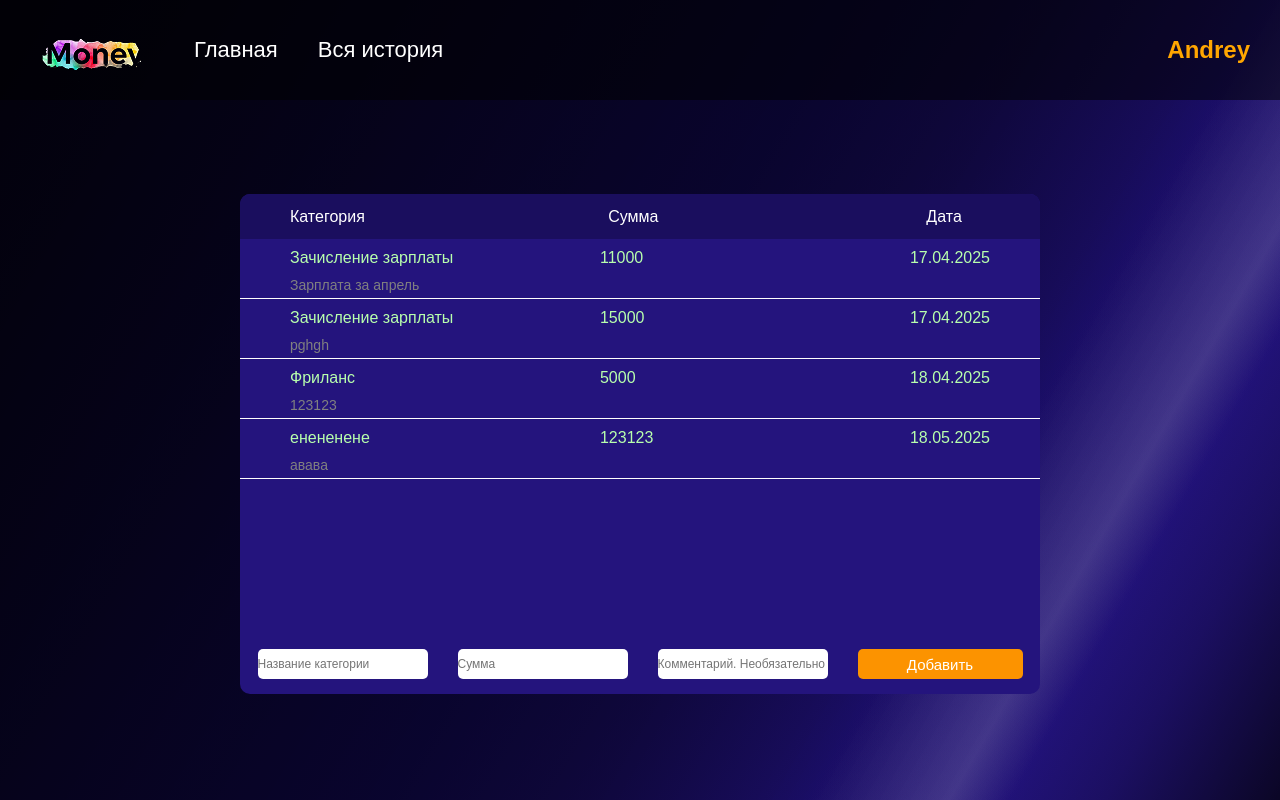
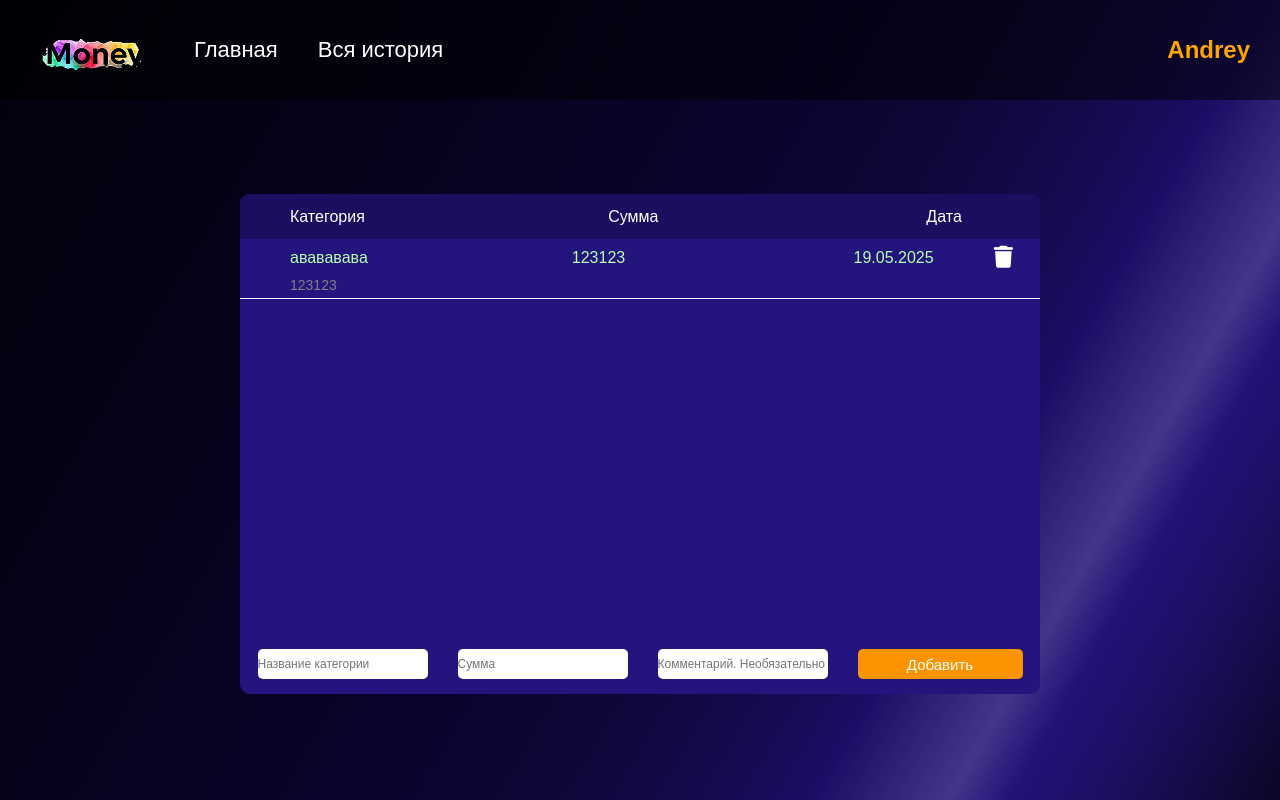
Before and after one commit to Ratatouille1226/graduate-work, a React (Vite) app: page /incomes in a window 1280 px wide. Built offline with nearby package versions, Linux system fonts and the light colour scheme; data requests are answered from the project's data file.

Commit message:
Добавил удаление комментариев и расходов/доходов

```diff
--- a/src/api/getDataFromServer.jsx
+++ b/src/api/getDataFromServer.jsx
@@ -31,9 +31,9 @@ export const GetDataFromServer = (dataName) => {
 		}
 	};
 	//Удаление доходов/расходов/счетов
-	const deleteAccounts = async (id) => {
+	const deleteAccounts = async (id, type) => {
 		try {
-			const response = await fetch(`${HTTP_LINK}accounts/${id}`, {
+			const response = await fetch(`${HTTP_LINK}${type}/${id}`, {
 				method: 'DELETE',
 			});
 
--- a/src/components/accounts/Accounts.jsx
+++ b/src/components/accounts/Accounts.jsx
@@ -74,7 +74,7 @@ export const Accounts = () => {
 	//Удаление счёта
 	const onDeleteAccount = async (id) => {
 		try {
-			await GetDataFromServer().deleteAccounts(id);
+			await GetDataFromServer().deleteAccounts(id, 'accounts');
 			setRefreshAccounts((prev) => !prev);
 		} catch (error) {
 			console.error('Ошибка удаления задачи:', error);
--- a/src/components/transactions/Transactions.jsx
+++ b/src/components/transactions/Transactions.jsx
@@ -4,6 +4,7 @@ import * as yup from 'yup';
 import styles from './transactions.module.css';
 import { useForm } from 'react-hook-form';
 import { yupResolver } from '@hookform/resolvers/yup';
+import { SliceSentence } from '../../utils';
 
 const validateSchema = yup.object().shape({
 	categories: yup
@@ -69,6 +70,22 @@ export const Transactions = ({ type }) => {
 		setEditingCommentId(null);
 		setRefreshExpenses((prev) => !prev);
 	};
+	//Удаление расходов/доходов
+	const onRemoveIncomeExpenses = async (id) => {
+		await data.deleteAccounts(id, 'incomesExpenses');
+		setRefreshExpenses((prev) => !prev);
+	};
+	//Удаление комментария
+	const onRemoveComment = async (id) => {
+		await data.editAddComments(id, '');
+		setEditingCommentId(null);
+		setNewComment((prev) => {
+			const updated = { ...prev };
+			delete updated[id];
+			return updated;
+		});
+		setRefreshExpenses((prev) => !prev);
+	};
 
 	const errorCategories = errors?.categories?.message;
 	const errorSum = errors?.sum?.message;
@@ -89,6 +106,9 @@ export const Transactions = ({ type }) => {
 									<span>{dataItem.categories}</span>
 									<span>{dataItem.sum}</span>
 									<span>{dataItem.date}</span>
+									<span onClick={() => onRemoveIncomeExpenses(dataItem.id)}>
+										<i className="fa-solid fa-trash"></i>
+									</span>
 								</div>
 								<div className={styles['comment']}>
 									{editingCommentId === dataItem.id ? (
@@ -103,6 +123,7 @@ export const Transactions = ({ type }) => {
 												}
 											/>
 											<button onClick={() => onNewComment(dataItem.id)}>Сохранить</button>
+											<button onClick={() => onRemoveComment(dataItem.id)}>Удалить</button>
 										</>
 									) : dataItem.comment ? (
 										<span
@@ -115,7 +136,7 @@ export const Transactions = ({ type }) => {
 												}));
 											}}
 										>
-											{dataItem.comment}
+											<SliceSentence text={dataItem.comment} maxLength={175} />
 										</span>
 									) : (
 										<>
--- a/src/components/transactions/transactions.module.css
+++ b/src/components/transactions/transactions.module.css
@@ -38,15 +38,28 @@
 	width: 100%;
 	border-bottom: 1px solid #fff;
 }
+.expenses i {
+	margin: -3px 0px 0px 60px;
+	position: absolute;
+	color: #fff;
+	font-size: 22px;
+	transition: .6s ease all;
+	cursor: pointer;
+}
+.expenses i:hover {
+	color: red;
+	transition: .6s ease all;
+	cursor: pointer;
+}
 .expenses__data-red{
 	display: grid;
-	grid-template-columns: 5fr 5fr 1fr;
+	grid-template-columns: 5fr 5fr 1fr 1fr;
 	padding: 10px 50px;
 	color: #ffadad;
 }
 .expenses__data-green{
 	display: grid;
-	grid-template-columns: 5fr 5fr 1fr;
+	grid-template-columns: 5fr 5fr 1fr 1fr;
 	padding: 10px 50px;
 	color: #B8FFAD;
 }
@@ -56,6 +69,23 @@
 	font-size: 14px;
 	color: gray;
 }
+.comment input {
+	border-radius: 2px;
+	height: 20px;
+	font-size: 12px;
+	padding-left: 5px;
+	border: none;
+}
+
+.comment button {
+	width: 80px;
+	height: 20px;
+	margin-left: 20px;
+	border-radius: 2px;
+	border: none;
+	cursor: pointer;
+}
+
 .button__container {
 	width: 100%;
 	display: flex;
--- a/src/db.json
+++ b/src/db.json
@@ -16,20 +16,6 @@
       "date": "17.04.2025"
     },
     {
-      "sum": 11000,
-      "id": "1",
-      "categories": "Зачисление зарплаты",
-      "comment": "Зарплата за апрель",
-      "date": "17.04.2025"
-    },
-    {
-      "sum": 15000,
-      "id": "2",
-      "categories": "Зачисление зарплаты",
-      "comment": "рghgh",
-      "date": "17.04.2025"
-    },
-    {
       "sum": -2700,
       "id": "3",
       "categories": "Спорт",
@@ -37,32 +23,11 @@
       "date": "18.04.2025"
     },
     {
-      "id": "9719",
-      "categories": "Фриланс",
-      "sum": 5000,
-      "date": "18.04.2025",
+      "id": "2d80",
+      "categories": "авававава",
+      "sum": 123123,
+      "date": "19.05.2025",
       "comment": "123123"
-    },
-    {
-      "id": "6532",
-      "categories": "Фастфуд",
-      "sum": -290,
-      "date": "18.04.2025",
-      "comment": "h"
-    },
-    {
-      "id": "c50f",
-      "categories": "енененене",
-      "sum": 123123,
-      "date": "18.05.2025",
-      "comment": "авава"
-    },
-    {
-      "id": "2b52",
-      "categories": "аива",
-      "sum": -123123,
-      "date": "18.05.2025",
-      "comment": "ппапа"
     }
   ],
   "accounts": [
@@ -71,12 +36,6 @@
       "account": "Т-Банк",
       "balance": "1111",
       "cashback": "1111"
-    },
-    {
-      "id": "2cb8",
-      "account": "апаааааааааааааааааааааааааааа",
-      "balance": "2133333333333333333333333333333333",
-      "cashback": "1233333333"
     }
   ]
 }
```
